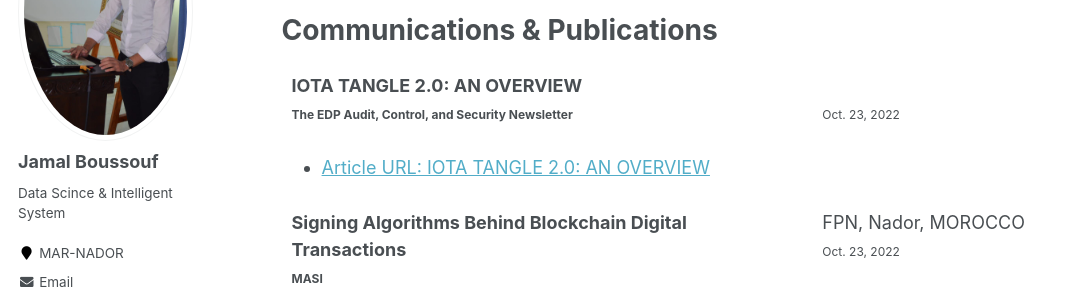
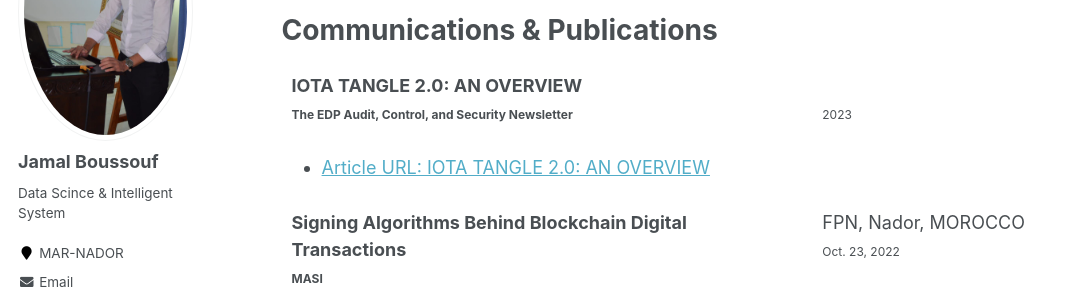
Before and after one commit to jboussouf/jboussouf.github.io, a Jekyll site: the page built from _pages/about.md, in a window 1280 px wide and 900 px high, scrolled down 317 px. Shown: the part 153-453 px from the top of the window, without its empty margins (0-1069 px from the left). Built offline with Jekyll 4.4.1, drawn with Linux system fonts in a browser that asks for light colours.

Commit message:
iota date

```diff
--- a/_pages/about.md
+++ b/_pages/about.md
@@ -26,7 +26,7 @@ Communications & Publications
   <div style="width: 70%; height: auto; margin: 10px; font-weight: bold;">IOTA TANGLE 2.0: AN OVERVIEW<br><span style="font-size: 12px;">The EDP Audit, Control, and Security Newsletter</span></div>
   <div style="width: 30%; height: auto; margin: 10px;">
   <br>
-  <span style="font-size: 12px;">Oct. 23, 2022</span>
+  <span style="font-size: 12px;">2023</span>
 </div>
 </div>
 
```
